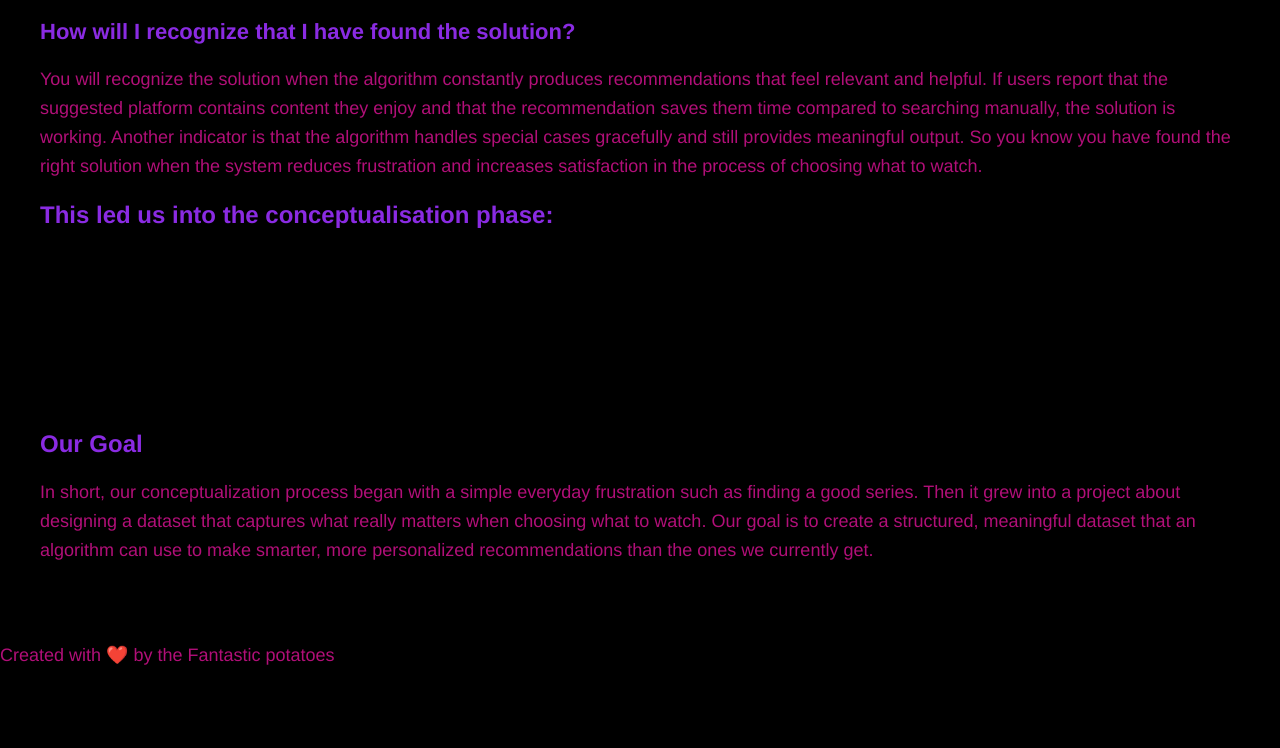
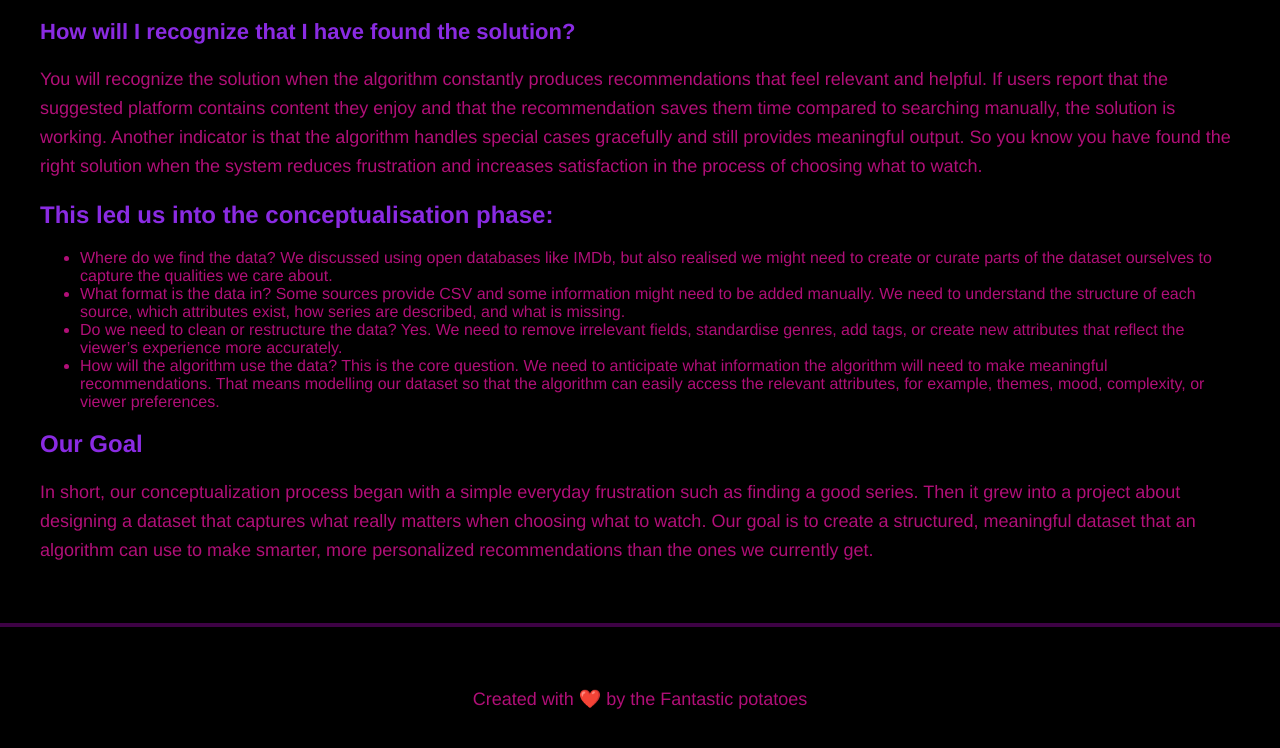
Before and after one commit to pangieangie/Fantasticpotatoes-Grupp1, a plain HTML site: page index.html in a window 1280 px wide. Shown: the part 973-1721 px from the top of the page. Before the commit the page ends 1661 px from the top, so only its background shows below. Drawn offline with Linux system fonts and the light colour scheme.

Commit message:
Enhance styles for content and footer
Added styles for content lists and footer.

```diff
--- a/style.css
+++ b/style.css
@@ -25,6 +25,10 @@ body {
     padding: 0;
     display: flex;
     gap: 30px;
+}
+
+.content ul {
+    color: rgb(177, 15, 120);
 }
 
 .navbar a {
@@ -69,6 +73,14 @@ p {
     color:rgb(177, 15, 120);
 }
 
+footer {
+    background-color: black;
+    color: #fff;
+    text-align: center;
+    padding: 40px; /* ändra från 20px till 40px */
+    border-top: 4px solid #69057694;
+}
+
 table {
   width: 100%;
   border-collapse: collapse;
```
